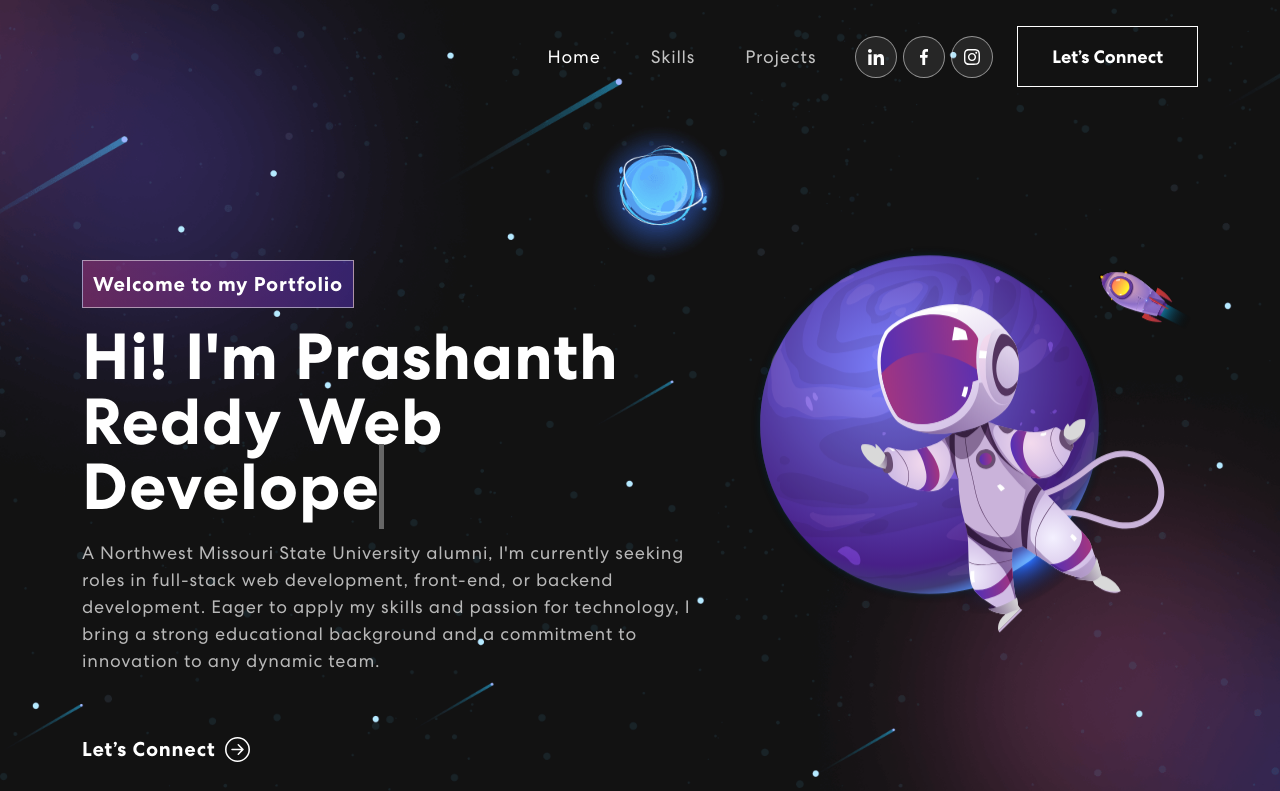
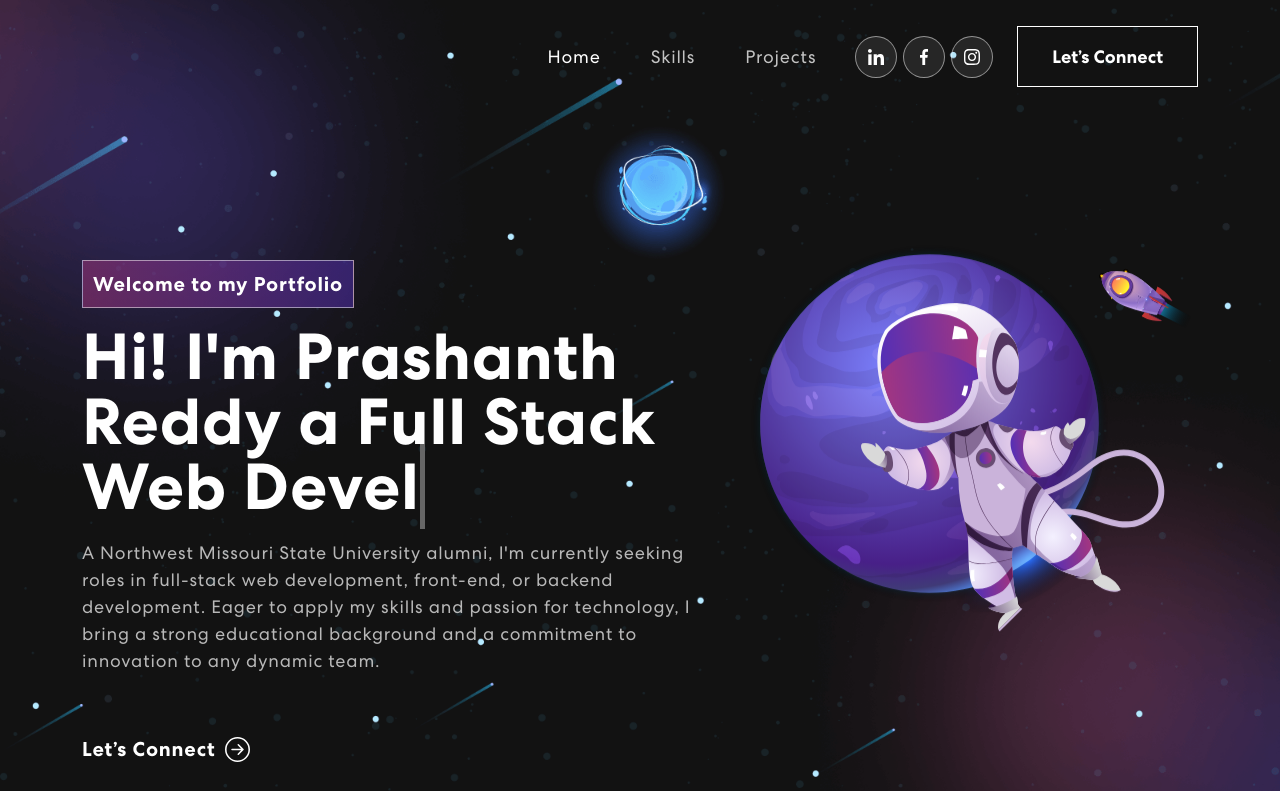
Before and after one commit to PR45H4N7H/test, a React (Create React App) app: page / in a window 1280 px wide. Shown: the top 791 px of the page. Built offline with nearby package versions, Linux system fonts and the light colour scheme.

Commit message:
resumed all functionalities with modifications-2

```diff
--- a/src/components/Banner.js
+++ b/src/components/Banner.js
@@ -11,7 +11,7 @@ export const Banner = () => {
   const [text, setText] = useState('');
   const [delta, setDelta] = useState(300 - Math.random() * 100);
   const [index, setIndex] = useState(1);
-  const toRotate = [ "Web Developer", "Web Designer", "UI/UX Designer" ];
+  const toRotate = [ "a Full Stack Web Developer", "looking out for opportunities" ];
   const period = 2000;
 
   useEffect(() => {
```
